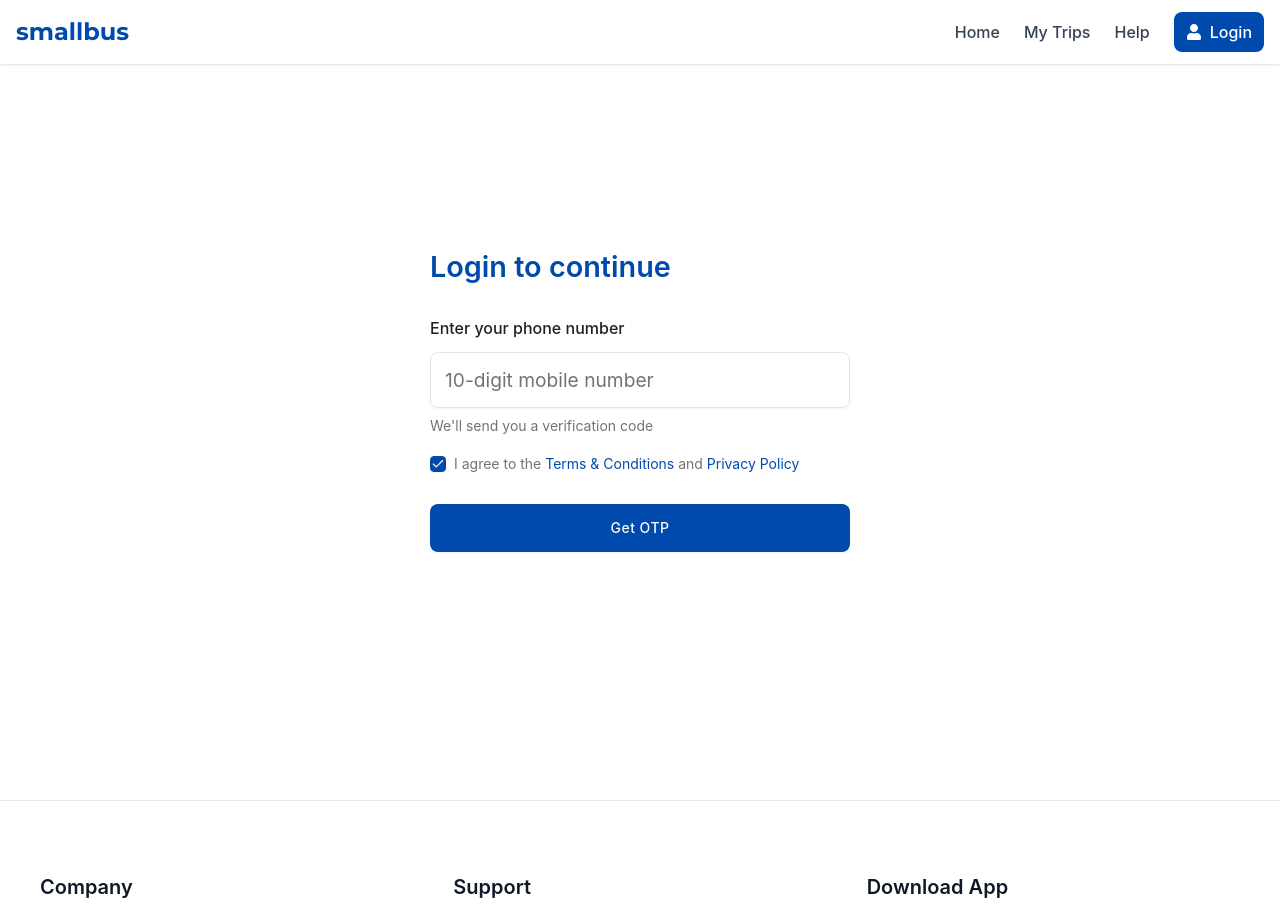
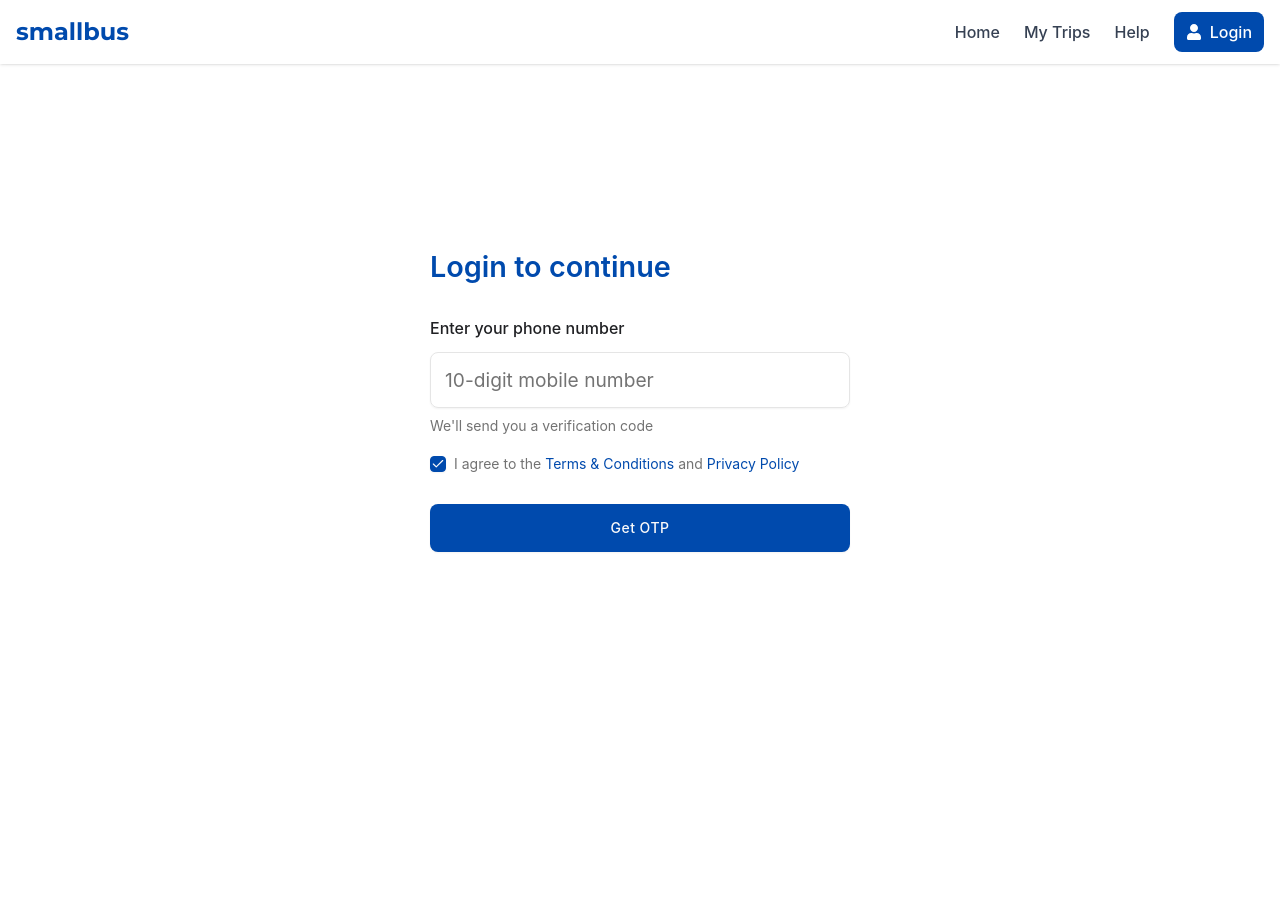
Before and after one commit to amankhan-7/smallbusSample, a Next.js app: page /login in a window 1280 px wide. Shown: the top 919 px of the page. After the commit the page ends 800 px from the top, so only its background shows below. Built offline with nearby package versions, Linux system fonts and the light colour scheme.

Commit message:
feat: implement FooterWrapper to conditionally render footer based on route

```diff
--- a/src/app/layout.js
+++ b/src/app/layout.js
@@ -1,7 +1,7 @@
 import "./globals.css";
 import ReduxWrapper from "@/components/wrapper/redux-wrapper";
 import HomeNavbar from "@/components/HomeNavbar/HomeNavbar";
-import Footer from "@/components/Footer";
+import FooterWrapper from "@/components/wrapper/footer-wrapper";
 
 export default function RootLayout({ children }) {
   return (
@@ -10,7 +10,7 @@ export default function RootLayout({ children }) {
         <ReduxWrapper>
           <HomeNavbar />
           {children}
-          <Footer />
+          <FooterWrapper />
         </ReduxWrapper>
       </body>
     </html>
--- /dev/null
+++ b/src/components/wrapper/footer-wrapper.jsx
@@ -0,0 +1,16 @@
+"use client";
+
+import { usePathname } from "next/navigation";
+import Footer from "@/components/Footer";
+
+export default function FooterWrapper() {
+  const pathname = usePathname();
+
+  const hideFooterPaths = ["/login"];
+
+  if (hideFooterPaths.includes(pathname)) {
+    return null;
+  }
+
+  return <Footer />;
+}
```
